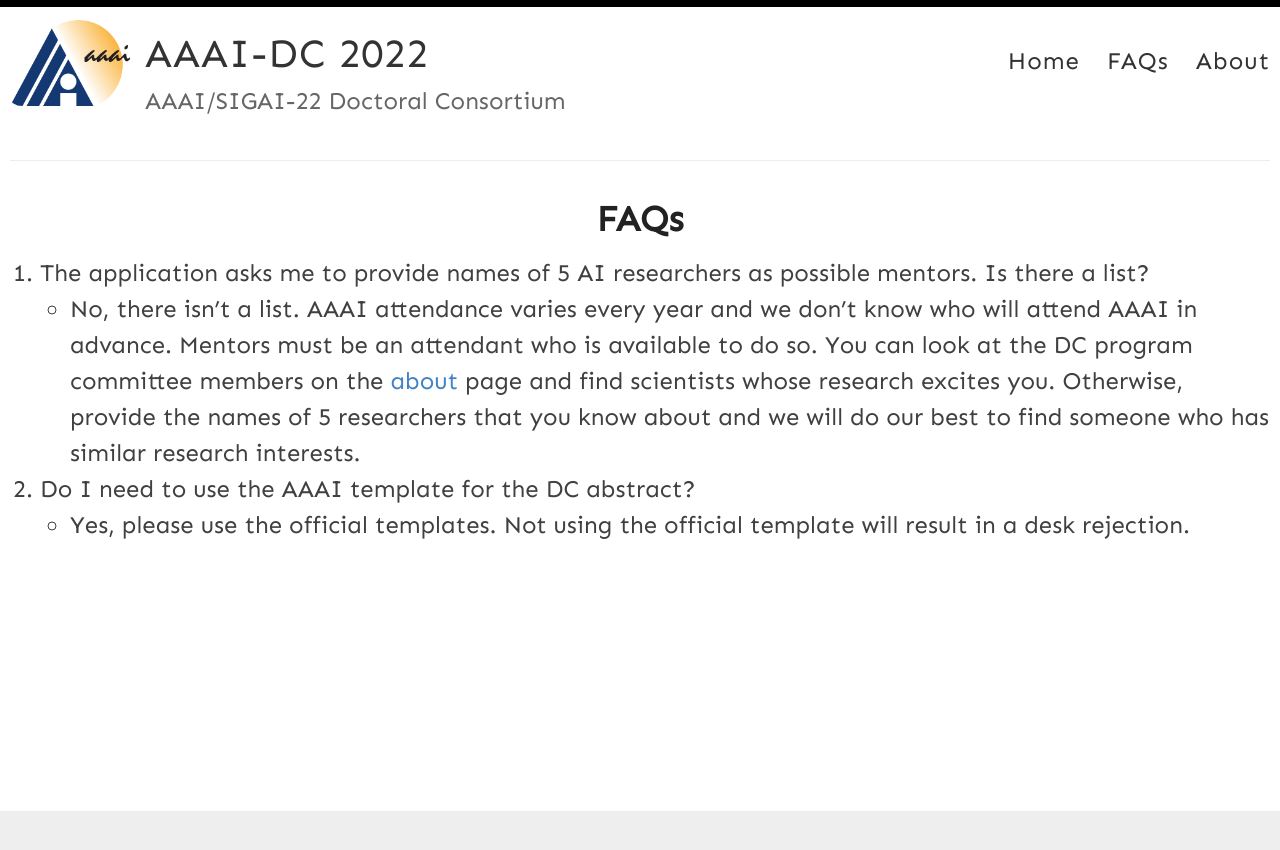
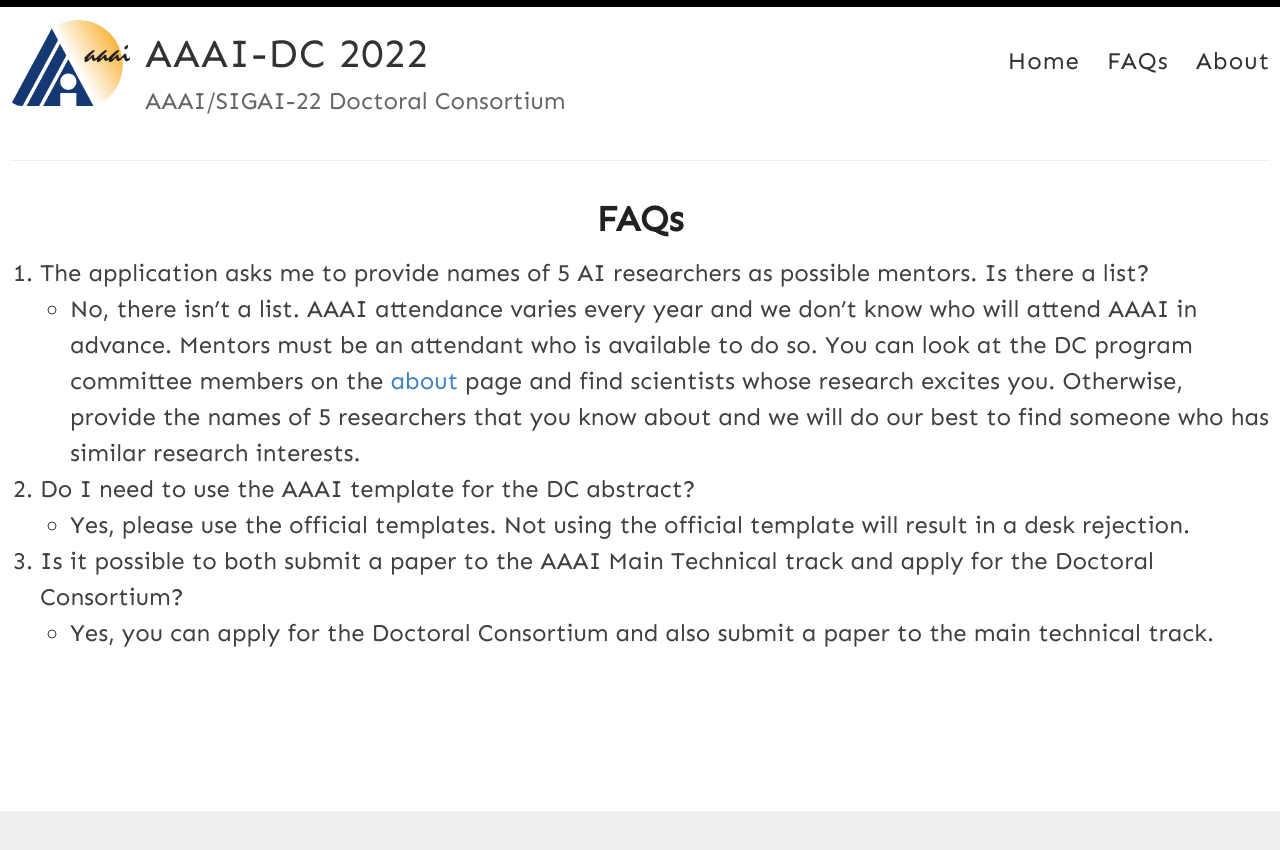
Before and after one commit to yue-ning/dc2025, a Jekyll site: the page built from _pages/faq.md, in a window 1280 px wide. Shown: the top 850 px of the page. Built offline with Jekyll 4.4.1, drawn with Linux system fonts in a browser that asks for light colours.

Commit message:
Update faq.md

```diff
--- a/_pages/faq.md
+++ b/_pages/faq.md
@@ -9,3 +9,6 @@ permalink: /faq/
 
 2. Do I need to use the AAAI template for the DC abstract?
     - Yes, please use the official templates. Not using the official template will result in a desk rejection.
+
+3. Is it possible to both submit a paper to the AAAI Main Technical track and apply for the Doctoral Consortium?
+	- Yes, you can apply for the Doctoral Consortium and also submit a paper to the main technical track.
```
